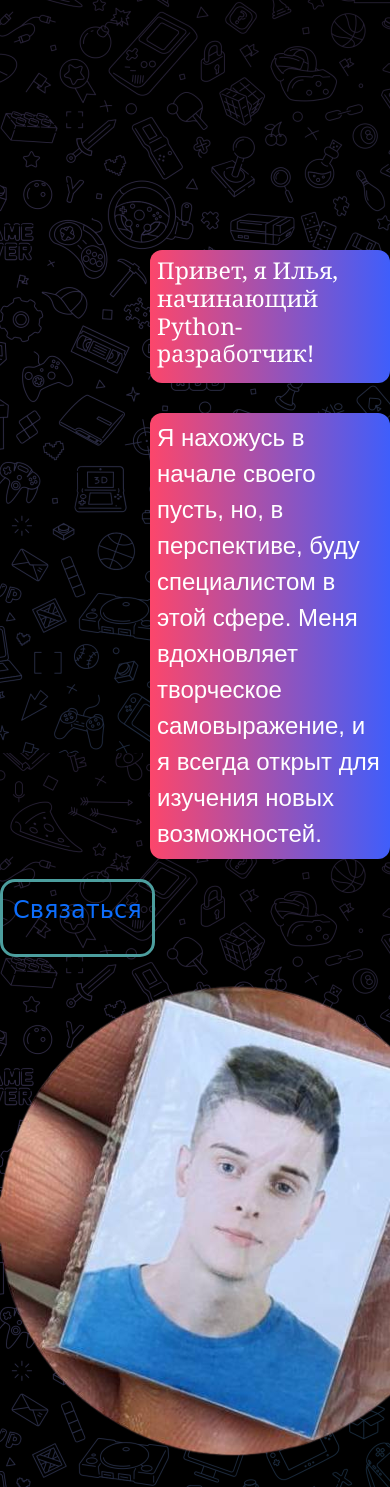
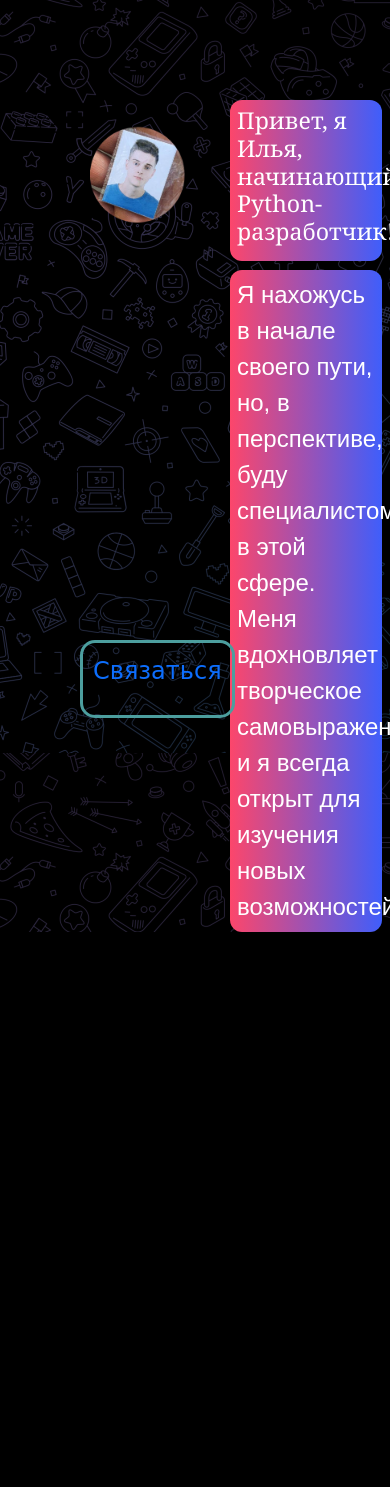
Before and after one commit to zovikk/About, a Django app: page / in a window 390 px wide; the page is wider, and only the part inside the window is pictured. Shown: the part 92-1579 px from the top of that part. After the commit the page ends 1024 px from the top of that part, so only its background shows below. Run offline with Django 4.2, Linux system fonts and the light colour scheme.

Commit message:
stay text and photo on position and add @media

```diff
--- a/About_me/main/static/main/css/style.css
+++ b/About_me/main/static/main/css/style.css
@@ -91,7 +91,6 @@
 }
 .menu li:hover {
     display: inline-block;
-    background-color:#4c9e9e;
     transition: 0.3s ease;
 }
 .menu li + li {
@@ -112,27 +111,41 @@
     background-color: #4c9e9e;
 }
 }
-svg:hover{
+.social img:hover{
     transform: scale(1.1);
 }
 /* Text */
+.hero_main {
+    margin-top: 200px;
+    display: grid;
+    grid-template-columns: repeat(8, 1fr);
+    grid-gap: 10px;
+    grid-auto-rows: 100px;
+    grid-template-areas:
+        "a a a a b b b b"
+        "c c c c b b b b"
+        "d d d d e e e e"
+        "d d d d e e e e";
+    align-items: start;
+    align-content: space-between;
+}
 .heading {
-    margin-top: 250px;
-    margin-bottom: 20px;
-    margin-left: 150px;
-    max-width: 630px;
+    margin-left: 80px;
+    max-width: 720px;
+    width: 80%;
     font-family: Georgia, Times, 'Times New Roman', serif;
     color: #fff;
     border-style: hidden;
     background: linear-gradient(90deg, #FC466B, #3F5EFB);
     border-radius: 12px;
     padding: 7px;
+    grid-area: a;
 }
 .text_block{
-    margin-top: 30px;
-    margin-bottom: 20px;
-    margin-left: 150px;
-    max-width: 500px;
+    margin-left: 80px;
+    margin-top: 10px;
+    max-width: 650px;
+    width: 80%;
     color: #fff;
     font-family: Avenir, sans-serif;
     font-size: x-large;
@@ -140,9 +153,19 @@
     background: linear-gradient(90deg, #FC466B, #3F5EFB);
     border-radius: 12px;
     padding: 7px;
+    grid-area: c;
+}
+.hero_image{
+    margin-left: 150px;
+    margin-top: -80px;
+    width: 50%;
+    grid-area: b;
+    align-self: start;
 }
 .large_button{
-    margin-right: 330px;
+    position: absolute;
+    margin-left: 80px;
+    margin-top: 10px;
     transition: transform .6s ease;
     font-size: 24px;
     float: left;
@@ -150,13 +173,31 @@
     border: 3px solid #4c9e9e;
     border-radius: 15px;
     padding: 10px;
+    grid-area: e;
+}
+@media only screen and (max-width: 750px) {
+  .hero_image {
+    margin-top: -150px;
+    margin-left: 90px;
+    grid-area: a;
+    align-self: center;
+  }
+  .heading {
+    grid-area: b;
+    align-self: start;
+    margin-left: 30px;
+    margin-top: -100px;
+  }
+  .text_block{
+    grid-area: e;
+    align-self: start;
+    margin-left: 30px;
+    margin-top: -150px;
+  }
+  .large_button{
 }
 .large_button:hover{
     transform: scale(1.05);
     float: left;
     box-sizing: border-box;
 }
-.hero_image{
-    position:relative;
-    object-position: left top;
-}
--- a/About_me/main/templates/main/main.html
+++ b/About_me/main/templates/main/main.html
@@ -27,33 +27,36 @@
          <li><a href="/">Blog</a></li>
          <li><a class="last" href="/">Contact</a></li>
            <div class="social">
-               <a href="https://github.com/zovikk" target="_blank"><svg xmlns="http://www.w3.org/2000/svg" width="30" height="30"
-                               viewBox="0 0 24 24"><path d="M12 0c-6.626 0-12 5.373-12 12 0 5.302 3.438 9.8 8.207 11.387.599.111.793-.261.793-.577v-2.234c-3.338.726-4.033-1.416-4.033-1.416-.546-1.387-1.333-1.756-1.333-1.756-1.089-.745.083-.729.083-.729 1.205.084 1.839 1.237 1.839 1.237 1.07 1.834 2.807 1.304 3.492.997.107-.775.418-1.305.762-1.604-2.665-.305-5.467-1.334-5.467-5.931 0-1.311.469-2.381 1.236-3.221-.124-.303-.535-1.524.117-3.176 0 0 1.008-.322 3.301 1.23.957-.266 1.983-.399 3.003-.404 1.02.005 2.047.138 3.006.404 2.291-1.552 3.297-1.23 3.297-1.23.653 1.653.242 2.874.118 3.176.77.84 1.235 1.911 1.235 3.221 0 4.609-2.807 5.624-5.479 5.921.43.372.823 1.102.823 2.222v3.293c0 .319.192.694.801.576 4.765-1.589 8.199-6.086 8.199-11.386 0-6.627-5.373-12-12-12z"/></svg></a>
-               <a href="http://instagram.com/zovi.kk" target="_blank"><svg xmlns="http://www.w3.org/2000/svg" width="30" height="30"
-                               viewBox="49.605 0 2834.65 2834.649"><circle cx="1466.93" cy="1417.324" r="1417.324" fill="#444"/><path d="M1892.128 726.379h-850.395c-147.639 0-265.749 118.11-265.749 265.749v850.394c0 147.639 118.11 265.748 265.749 265.748h850.395c147.638 0 265.749-118.109 265.749-265.748V992.127c0-147.638-118.112-265.748-265.749-265.748zm76.772 159.449h29.527V1122.048h-236.221v-236.22H1968.9zm-696.851 389.765c41.338-59.056 118.11-100.395 194.882-100.395s153.544 41.339 194.882 100.395c29.527 41.338 47.244 88.582 47.244 141.732 0 135.826-112.205 242.126-242.126 242.126-129.922 0-242.126-106.299-242.126-242.126-.001-53.15 17.716-100.394 47.244-141.732zm750.001 566.929c0 70.867-59.056 129.922-129.922 129.922h-850.395c-70.866 0-129.922-59.055-129.922-129.922v-566.929h206.693c-17.717 41.338-29.527 94.488-29.527 141.732 0 206.693 171.26 377.953 377.953 377.953s377.953-171.26 377.953-377.953c0-47.244-11.812-100.395-29.527-141.732h206.692l.002 566.929z" fill="#fff"/></svg></a>
-               <a href="https://vk.com/zovikd" target="_blank"><svg id="VK_Logo" xmlns="http://www.w3.org/2000/svg" xmlns:xlink="http://www.w3.org/1999/xlink"
-                               viewBox="0 0 202 202" width="30" height="30"><style>.st0{clip-path:url(#SVGID_2_);fill:#5181b8}.st1{fill-rule:evenodd;clip-rule:evenodd;fill:#fff}</style><g id="Base"><defs><path id="SVGID_1_" d="M71.6 5h58.9C184.3 5 197 17.8 197 71.6v58.9c0 53.8-12.8 66.5-66.6 66.5H71.5C17.7 197 5 184.2 5 130.4V71.5C5 17.8 17.8 5 71.6 5z"/></defs><use xlink:href="#SVGID_1_" overflow="visible" fill-rule="evenodd" clip-rule="evenodd" fill="#5181b8"/><clipPath id="SVGID_2_"><use xlink:href="#SVGID_1_" overflow="visible"/></clipPath><path class="st0" d="M0 0h202v202H0z"/></g><path id="Logo" class="st1" d="M162.2 71.1c.9-3 0-5.1-4.2-5.1h-14c-3.6 0-5.2 1.9-6.1 4 0 0-7.1 17.4-17.2 28.6-3.3 3.3-4.7 4.3-6.5 4.3-.9 0-2.2-1-2.2-4V71.1c0-3.6-1-5.1-4-5.1H86c-2.2 0-3.6 1.7-3.6 3.2 0 3.4 5 4.2 5.6 13.6v20.6c0 4.5-.8 5.3-2.6 5.3-4.7 0-16.3-17.4-23.1-37.4-1.4-3.7-2.7-5.3-6.3-5.3H42c-4 0-4.8 1.9-4.8 4 0 3.7 4.7 22.1 22.1 46.4C70.9 133 87.2 142 102 142c8.9 0 10-2 10-5.4V124c0-4 .8-4.8 3.7-4.8 2.1 0 5.6 1 13.9 9 9.5 9.5 11.1 13.8 16.4 13.8h14c4 0 6-2 4.8-5.9-1.3-3.9-5.8-9.6-11.8-16.4-3.3-3.9-8.2-8-9.6-10.1-2.1-2.7-1.5-3.9 0-6.2 0-.1 17.1-24.1 18.8-32.3z"/> </svg></a>
+               <a href="https://github.com/zovikk" target="_blank">
+                   <img src="{% static 'main/images/iconmonstr-github-1.svg' %}" alt="Git" width="30" height="30"/>
+               </a>
+               <a href="http://instagram.com/zovi.kk" target="_blank">
+                   <img src="{% static 'main/images/instagram-circle.svg' %}" alt="Inst" width="30" height="30"/>
+               </a>
+               <a href="https://vk.com/zovikd" target="_blank">
+                   <img src="{% static 'main/images/vk-1.svg' %}" alt="Vk" width="30" height="30"/>
+               </a>
            </div>
        </div>
      </ul>
    </nav>
+</div>
     <div class="hero_main">
         <div class="heading">
             <h3>Привет, я Илья, начинающий Python-разработчик!</h3>
         </div>
         <div class="text_block">
-            Я нахожусь в начале своего пусть,
+            Я нахожусь в начале своего пути,
             но, в перспективе, буду специалистом в этой сфере.
             Меня вдохновляет творческое самовыражение,
             и я всегда открыт для изучения новых возможностей.
         </div>
-        <div class="large_button">
-            <a href="/"><p>Связаться</p></a>
+        <div class="hero_image">
+            <img src="{% static 'main/images/hero.png' %}" alt="It's me" width="100%"/>
         </div>
     </div>
-        <div class="hero_image">
-            <img src="{% static 'main/images/hero.png' %}" alt="It's me" />
-        </div>
+<div class="large_button">
+    <a href="/"><p>Связаться</p></a>
 </div>
 </body>
 </html>
```
